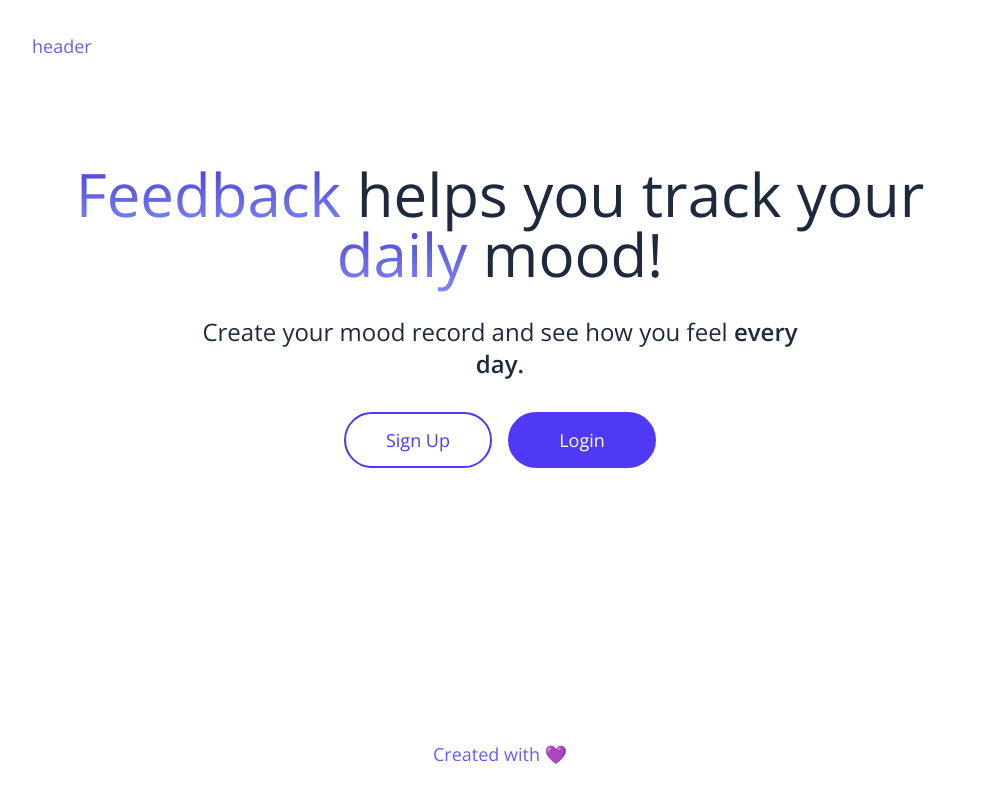
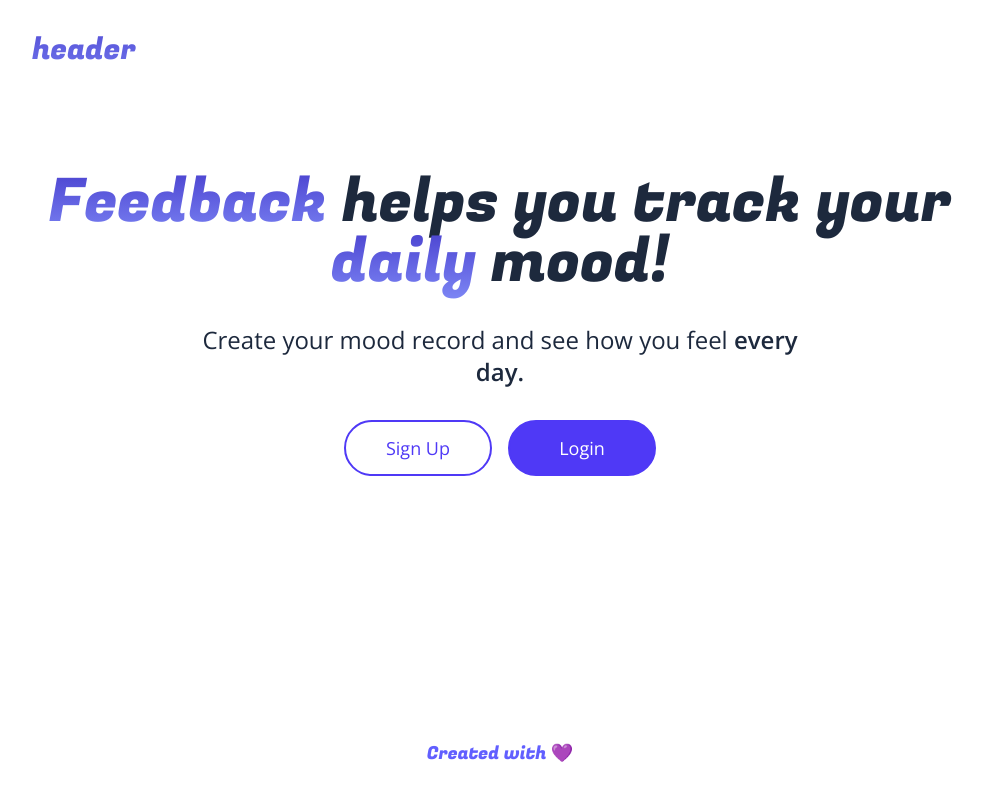
Before and after one commit to liangchow/full-stack-feedback, a Next.js app: page / in a window 1280 px wide. Shown: the whole page, without its empty margins (140-1123 px from the left). Built offline with nearby package versions, Linux system fonts and the light colour scheme.

Commit message:
Font update

```diff
--- a/app/layout.js
+++ b/app/layout.js
@@ -1,7 +1,8 @@
-import { Open_Sans } from "next/font/google";
+import { Fugaz_One, Open_Sans } from "next/font/google";
 import "./globals.css";
 
 const opensans = Open_Sans({subsets: ["latin"]})
+const fugaz = Fugaz_One({subsets: ["latin"], weight:["400"]})
 
 
 export const metadata = {
@@ -12,14 +13,14 @@ export const metadata = {
 export default function RootLayout({ children }) {
 
   const header = (
-    <header className={"p-4 sm:p-8 flex items-center justify-between gap-4 textGradient " + opensans.className}>
+    <header className={"text-xl sm:text-2xl md:text-3xl p-4 sm:p-8 flex items-center justify-between gap-4 textGradient " + fugaz.className}>
       <h1>header</h1>
     </header>
   )
 
     const footer = (
     <footer className="p-4 sm:p-8 grid place-items-center ">
-      <p className={"text-indigo-500 "+ opensans.className}>Created with 💜</p>
+      <p className={"text-indigo-500 "+ fugaz.className}>Created with 💜</p>
     </footer>
   )
 
--- a/components/Hero.js
+++ b/components/Hero.js
@@ -1,13 +1,13 @@
-import { Open_Sans } from "next/font/google";
+import { Fugaz_One} from "next/font/google";
 import React from 'react'
 import Button from "./Button";
 
-const opensans = Open_Sans({subsets: ["latin"]})
+const fugaz = Fugaz_One({subsets: ["latin"], weight: ["400"]})
 
 export default function Hero() {
   return (
     <div className="flex flex-col py-4 md:py-10 gap-4 sm:gap-8">
-      <h1 className={"text-4xl sm:text-5xl md:text-6xl text-center " + opensans.className}><span className="textGradient">Feedback</span> helps you track your
+      <h1 className={"text-4xl sm:text-5xl md:text-6xl text-center " + fugaz.className}><span className="textGradient">Feedback</span> helps you track your
         <span className="textGradient"> daily</span> mood!</h1>
       <p className="max-w-[600px] w-full mx-auto text-lg sm:text-xl md:text-2xl text-center">Create your mood record and see how you feel <span className="font-semibold">every day.</span></p>
       <div className="grid grid-cols-2 gap-4 w-fit mx-auto">
```
